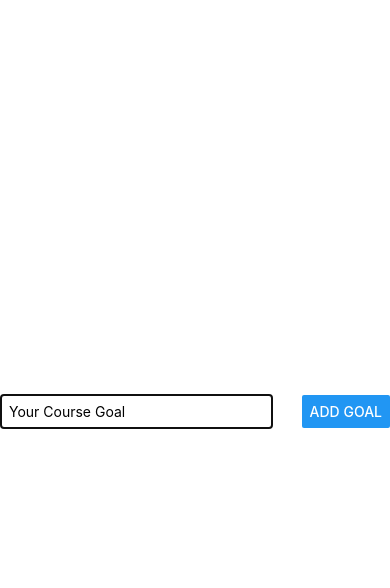
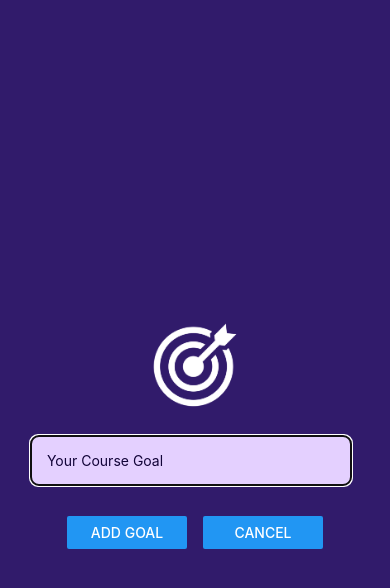
Before and after one commit to ak7662/RNCourse, a React Native app: screen / in a window 390 px wide. Both pictures are taken after a click on the button "ADD NEW GOAL". Shown: the top 588 px of the page. Built offline with nearby package versions, Linux system fonts and the light colour scheme.

Commit message:
added final touch to goal app

```diff
--- a/App.js
+++ b/App.js
@@ -2,6 +2,7 @@ import { useState } from 'react';
 import { StyleSheet, View, FlatList, Button } from 'react-native';
 import GoalInput from './components/goalInput';
 import GoalItem from './components/goalItem';
+import { StatusBar } from 'expo-status-bar';
 
 export default function App() {
   const [modalIsVisible, setModalIsVisible] = useState(false)
@@ -15,9 +16,11 @@ export default function App() {
     setModalIsVisible(true)
   }
   return (
+    <>
+      <StatusBar style='light' />
       <View style={styles.appContainer}>
-      <Button title='Add New Goal' color={'#5e0acc'} onPress={startAddGoalHandler} />
-      {modalIsVisible && <GoalInput modalIsVisible={modalIsVisible} enteredGoalText={enteredGoalText} setEnteredGoalText={setEnteredGoalText} setEnteredGoalArray={setEnteredGoalArray} />}
+        <Button title='Add New Goal' color={'#aaa'} onPress={startAddGoalHandler} />
+        {modalIsVisible && <GoalInput setModalIsVisible={setModalIsVisible} modalIsVisible={modalIsVisible} enteredGoalText={enteredGoalText} setEnteredGoalText={setEnteredGoalText} setEnteredGoalArray={setEnteredGoalArray} />}
         <View style={styles.goalsContainer}>
           <FlatList data={enteredGoalArray} renderItem={(itemData) => {
             return (
@@ -28,13 +31,14 @@ export default function App() {
           />
         </View>
       </View>
+    </>
   );
 }
 
 const styles = StyleSheet.create({
   appContainer: {
     flex: 1,
-    padding: 50
+    padding: 50,
   },
   goalsContainer: {
     flex: 4
--- a/app.json
+++ b/app.json
@@ -5,6 +5,7 @@
     "version": "1.0.0",
     "orientation": "portrait",
     "icon": "./assets/icon.png",
+    "backgroundColor": "#1e085a",
     "splash": {
       "image": "./assets/splash.png",
       "resizeMode": "contain",
--- a/components/goalInput.js
+++ b/components/goalInput.js
@@ -1,23 +1,35 @@
-import { StyleSheet, View, Button, TextInput, Modal } from 'react-native';
+import { StyleSheet, View, Button, TextInput, Modal, Image } from 'react-native';
 
-export default function GoalInput({ enteredGoalText, setEnteredGoalText, setEnteredGoalArray, modalIsVisible }) {
+export default function GoalInput({ enteredGoalText, setEnteredGoalText, setEnteredGoalArray, modalIsVisible, setModalIsVisible }) {
     function goalInputHandler(enteredText) {
         setEnteredGoalText(enteredText)
     }
     function addGoalHandler() {
         setEnteredGoalArray(prevState => [...prevState, { text: enteredGoalText, id: Math.random().toString() }])
         setEnteredGoalText('')
+        setModalIsVisible(false)
     }
     return (
         <Modal visible={modalIsVisible} animationType="slide">
             <View style={styles.inputContainer}>
+                <Image style={styles.image} source={require('../assets/images/goal.png')} />
                 <TextInput
                     style={styles.textInput}
                     placeholder='Your Course Goal'
                     onChangeText={goalInputHandler}
                     value={enteredGoalText}
                 />
-                <Button title='Add Goal' onPress={addGoalHandler} />
+                <View style={styles.buttonContainer}>
+                    <View style={styles.button}>
+                        <Button title='Add Goal' onPress={addGoalHandler} />
+                    </View>
+                    <View style={styles.button}>
+                        <Button title='Cancel' onPress={() => setModalIsVisible(false)} />
+                    </View>
+
+
+                </View>
+
             </View>
         </Modal>
     )
@@ -25,19 +37,33 @@ export default function GoalInput({ enteredGoalText, setEnteredGoalText, setEnte
 
 const styles = StyleSheet.create({
     inputContainer: {
-        flexDirection: 'row',
-        justifyContent: 'space-between',
+        justifyContent: 'center',
         alignItems: 'center',
-        marginBottom: 20,
-        borderBottomWidth: 1,
-        borderBottomColor: '#cccccc',
-        flex: 1
+        flex: 1,
+        padding: 16,
+        backgroundColor: '#311b6b'
+    },
+    image: {
+        width: 100,
+        height: 100,
+        margin: 20
     },
     textInput: {
         borderWidth: 1,
-        borderColor: '#cccccc',
-        width: '70%',
+        borderColor: '#e4d0ff',
+        backgroundColor: '#e4d0ff',
+        color: '#120438',
+        width: '90%',
         marginRight: 8,
-        padding: 8
+        padding: 16,
+        borderRadius: 8,
+    },
+    buttonContainer: {
+        flexDirection: 'row',
+        marginTop: 30
+    },
+    button: {
+        marginHorizontal: 8,
+        width: 120
     }
 });
```
Also changed, not shown: assets/images/goal.png (added). Lines whose indentation alone changed are shown as unchanged.
